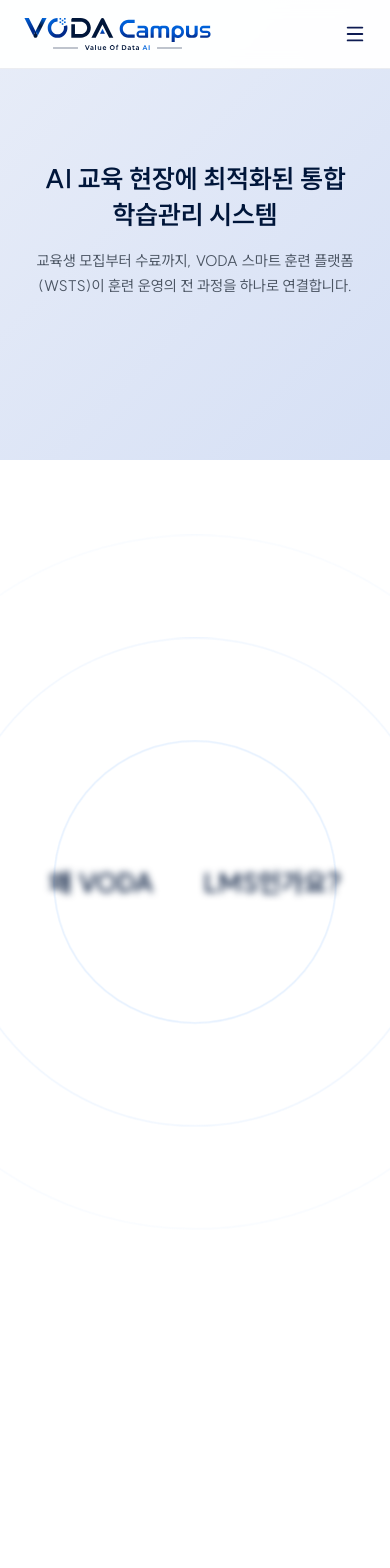
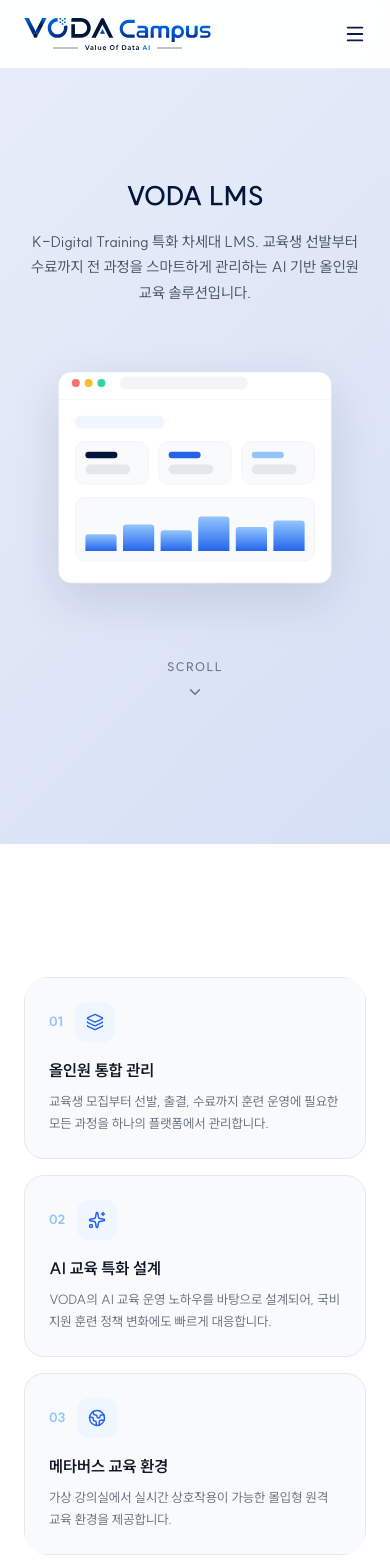
Before and after one commit to chaeuns/vodawebsite, a Next.js app: page /solutions/lms in a window 390 px wide. Shown: the top 1568 px of the page. Built offline with nearby package versions, Linux system fonts and the light colour scheme.

Commit message:
voda lms 페이지 디자인 수정

```diff
--- a/app/components/shared/useScrollReveal.ts
+++ b/app/components/shared/useScrollReveal.ts
@@ -2,7 +2,7 @@
 
 import { useEffect, useRef, useState } from "react";
 
-export function useScrollReveal() {
+export function useScrollReveal(threshold = 0.1) {
   const ref = useRef<HTMLDivElement>(null);
   const [isVisible, setIsVisible] = useState(false);
 
@@ -17,12 +17,12 @@
           observer.unobserve(el);
         }
       },
-      { threshold: 0.1 }
+      { threshold }
     );
 
     observer.observe(el);
     return () => observer.disconnect();
-  }, []);
+  }, [threshold]);
 
   return { ref, isVisible };
 }
--- a/app/solutions/lms/components/Hero.tsx
+++ b/app/solutions/lms/components/Hero.tsx
@@ -1,18 +1,104 @@
+"use client";
+
+import { motion } from "framer-motion";
+import { ChevronDown } from "lucide-react";
+
+const CHART_BARS = [38, 62, 48, 80, 56, 70];
+
+function DashboardMockup() {
+  return (
+    <motion.div
+      className="mx-auto mt-10 w-full max-w-[640px] overflow-hidden rounded-2xl border border-[#E5E7EB] bg-white shadow-[0_20px_60px_rgba(13,27,64,0.12)]"
+      initial={{ opacity: 0, y: 40, scale: 0.768 }}
+      animate={{ opacity: 1, y: 0, scale: 0.8 }}
+      transition={{ duration: 0.8, ease: "easeOut", delay: 0.35 }}
+    >
+      <motion.div
+        animate={{ y: [0, -8, 0] }}
+        transition={{ duration: 5, repeat: Infinity, ease: "easeInOut" }}
+      >
+        <div className="flex items-center gap-1.5 border-b border-[#F1F3F7] px-4 py-3">
+          <span className="h-2.5 w-2.5 rounded-full bg-[#F87171]" />
+          <span className="h-2.5 w-2.5 rounded-full bg-[#FBBF24]" />
+          <span className="h-2.5 w-2.5 rounded-full bg-[#34D399]" />
+          <span className="ml-3 h-4 w-40 rounded-full bg-[#F3F4F6]" />
+        </div>
+
+        <div className="flex">
+          <div className="hidden w-14 flex-col items-center gap-4 border-r border-[#F1F3F7] py-6 sm:flex">
+            <span className="h-7 w-7 rounded-lg bg-[#2563EB]" />
+            <span className="h-7 w-7 rounded-lg bg-[#EFF6FF]" />
+            <span className="h-7 w-7 rounded-lg bg-[#EFF6FF]" />
+            <span className="h-7 w-7 rounded-lg bg-[#EFF6FF]" />
+          </div>
+
+          <div className="flex-1 p-5 sm:p-6">
+            <div className="mb-4 h-4 w-28 rounded-full bg-[#EFF6FF]" />
+            <div className="grid grid-cols-3 gap-3">
+              {["#00163A", "#2563EB", "#93C5FD"].map((color) => (
+                <div key={color} className="rounded-xl border border-[#F1F3F7] bg-[#F9FAFB] p-3">
+                  <span className="block h-2 w-10 rounded-full" style={{ background: color }} />
+                  <span className="mt-2 block h-3 w-14 rounded-full bg-[#E5E7EB]" />
+                </div>
+              ))}
+            </div>
+            <div className="mt-4 flex h-20 items-end gap-2 rounded-xl border border-[#F1F3F7] bg-[#F9FAFB] p-3">
+              {CHART_BARS.map((h, i) => (
+                <span
+                  key={i}
+                  className="flex-1 rounded-t-sm bg-gradient-to-t from-[#2563EB] to-[#93C5FD]"
+                  style={{ height: `${h}%` }}
+                />
+              ))}
+            </div>
+          </div>
+        </div>
+      </motion.div>
+    </motion.div>
+  );
+}
+
 export default function Hero() {
   return (
     <section
-      className="relative flex min-h-[460px] items-center justify-center overflow-hidden py-20 px-6 sm:px-10 lg:px-16"
+      className="sticky top-0 z-0 flex min-h-screen items-center justify-center overflow-hidden py-20 px-6 sm:px-10 lg:px-16"
       style={{ background: "linear-gradient(135deg, #E8EDF8 0%, #D6E0F5 100%)" }}
     >
-      <div className="text-center">
-        <h1 className="font-bold leading-[1.35] text-[26px] md:text-[38px] text-[#00163A] break-keep">
-          AI 교육 현장에 최적화된
-          <br className="hidden md:block" /> 통합 학습관리 시스템
-        </h1>
-        <p className="text-[15px] md:text-[16px] text-[#4B5563] mt-4 max-w-[560px] mx-auto break-keep leading-[1.7]">
-          교육생 모집부터 수료까지, VODA 스마트 훈련 플랫폼(WSTS)이 훈련 운영의 전 과정을 하나로
-          연결합니다.
-        </p>
+      <div className="w-full text-center">
+        <motion.h1
+          initial={{ opacity: 0, y: 20 }}
+          animate={{ opacity: 1, y: 0 }}
+          transition={{ duration: 0.6, ease: "easeOut" }}
+          className="font-bold leading-[1.35] text-[26px] md:text-[38px] text-[#00163A] break-keep mt-8 sm:mt-24"
+        >
+          VODA LMS
+        </motion.h1>
+        <motion.p
+          initial={{ opacity: 0, y: 20 }}
+          animate={{ opacity: 1, y: 0 }}
+          transition={{ duration: 0.6, ease: "easeOut", delay: 0.12 }}
+          className="text-[15px] md:text-[16px] text-[#4B5563] mt-4 max-w-160 mx-auto break-keep leading-[1.7]"
+        >
+          K-Digital Training 특화 차세대 LMS. 교육생 선발부터 수료까지 전 과정을
+          <br className="hidden md:block" /> 스마트하게 관리하는 AI 기반 올인원 교육 솔루션입니다.
+        </motion.p>
+
+        <DashboardMockup />
+
+        <motion.div
+          className="mt-12 flex flex-col items-center gap-1 text-[#6B7280]"
+          initial={{ opacity: 0 }}
+          animate={{ opacity: 1 }}
+          transition={{ duration: 0.6, delay: 0.8 }}
+        >
+          <span className="text-[12px] font-semibold tracking-[1.5px]">SCROLL</span>
+          <motion.div
+            animate={{ y: [0, 6, 0] }}
+            transition={{ duration: 1.6, repeat: Infinity, ease: "easeInOut" }}
+          >
+            <ChevronDown size={18} />
+          </motion.div>
+        </motion.div>
       </div>
     </section>
   );
--- a/app/solutions/lms/components/ValueProps.tsx
+++ b/app/solutions/lms/components/ValueProps.tsx
@@ -1,76 +1,113 @@
 "use client";
 
-import { useRef } from "react";
-import { motion, useScroll, useTransform } from "framer-motion";
-import { Layers, Sparkles, Globe2 } from "lucide-react";
+import { useEffect, useState } from "react";
+import { motion } from "framer-motion";
+import { Search, Layers, Sparkles, Globe2 } from "lucide-react";
+import { useScrollReveal } from "@/app/components/shared/useScrollReveal";
 import { valueProps } from "../data";
 
 const ICONS = [Layers, Sparkles, Globe2];
+const QUERY = "왜 VODA LMS인가요?";
+const TYPE_INTERVAL_MS = 110;
+const SUBMIT_DELAY_MS = 700;
+const REVEAL_DELAY_MS = 600;
 
-const TITLE_WORDS = "왜 VODA LMS인가요?".split(" ");
-const SPLIT_INDEX = Math.ceil(TITLE_WORDS.length / 2);
-const TITLE_LEFT = TITLE_WORDS.slice(0, SPLIT_INDEX).join(" ");
-const TITLE_RIGHT = TITLE_WORDS.slice(SPLIT_INDEX).join(" ");
+type Phase = "idle" | "typing" | "submitted" | "revealed";
 
 export default function ValueProps() {
-  const wrapperRef = useRef<HTMLDivElement>(null);
-  const { scrollYProgress } = useScroll({
-    target: wrapperRef,
-    offset: ["start start", "end end"],
-  });
+  const { ref, isVisible } = useScrollReveal(0.9);
+  const [phase, setPhase] = useState<Phase>("idle");
+  const [charCount, setCharCount] = useState(0);
 
-  const titleOpacity = useTransform(scrollYProgress, [0, 0.35], [1, 0]);
-  const titleBlurValue = useTransform(scrollYProgress, [0, 0.35], [0, 10]);
-  const titleFilter = useTransform(titleBlurValue, (v) => `blur(${v}px)`);
-  const titleLeftX = useTransform(scrollYProgress, [0, 0.4], [0, -60]);
-  const titleRightX = useTransform(scrollYProgress, [0, 0.4], [0, 60]);
+  useEffect(() => {
+    if (isVisible && phase === "idle") setPhase("typing");
+  }, [isVisible, phase]);
 
-  const ringScale = useTransform(scrollYProgress, [0, 0.6], [1, 2.4]);
-  const ringOpacity = useTransform(scrollYProgress, [0, 0.15, 0.55], [0.5, 0.5, 0]);
+  useEffect(() => {
+    if (phase !== "typing") return;
+    if (charCount >= QUERY.length) {
+      const t = setTimeout(() => setPhase("submitted"), SUBMIT_DELAY_MS);
+      return () => clearTimeout(t);
+    }
+    const t = setTimeout(() => setCharCount((c) => c + 1), TYPE_INTERVAL_MS);
+    return () => clearTimeout(t);
+  }, [phase, charCount]);
 
-  const cardsOpacity = useTransform(scrollYProgress, [0.35, 0.65], [0, 1]);
-  const cardsScale = useTransform(scrollYProgress, [0.35, 0.65], [0.92, 1]);
-  const cardsY = useTransform(scrollYProgress, [0.35, 0.65], [40, 0]);
+  useEffect(() => {
+    if (phase !== "submitted") return;
+    const t = setTimeout(() => setPhase("revealed"), REVEAL_DELAY_MS);
+    return () => clearTimeout(t);
+  }, [phase]);
+
+  const typedText = QUERY.slice(0, charCount);
+  const isSubmitted = phase === "submitted" || phase === "revealed";
+  const isRevealed = phase === "revealed";
 
   return (
-    <section ref={wrapperRef} className="relative bg-white" style={{ height: "220vh" }}>
-      <div className="sticky top-0 h-screen overflow-hidden">
-        <motion.span
-          aria-hidden
-          className="absolute left-1/2 top-1/2 rounded-full border border-[#BFDBFE]"
-          style={{ width: 220, height: 220, x: "-50%", y: "-50%", scale: ringScale, opacity: ringOpacity }}
-        />
-        <motion.span
-          aria-hidden
-          className="absolute left-1/2 top-1/2 rounded-full border border-[#DBEAFE]"
-          style={{ width: 380, height: 380, x: "-50%", y: "-50%", scale: ringScale, opacity: ringOpacity }}
-        />
-        <motion.span
-          aria-hidden
-          className="absolute left-1/2 top-1/2 rounded-full border border-[#EFF6FF]"
-          style={{ width: 540, height: 540, x: "-50%", y: "-50%", scale: ringScale, opacity: ringOpacity }}
-        />
+    <section className="relative z-10 bg-white" style={{ height: "240vh" }}>
+      <div ref={ref} className="sticky top-0 h-screen overflow-hidden">
+        <div className="absolute inset-0 z-20 flex items-center justify-center px-6">
+          <motion.div
+            className="mx-auto flex max-w-[90%] sm:max-w-[520px] items-center gap-3 rounded-full border border-[#E5E7EB] bg-white px-5 py-2.5 sm:py-3 shadow-[0_8px_30px_rgba(0,0,0,0.06)]"
+            animate={
+              isRevealed
+                ? { opacity: 0, y: -24, scale: 0.94 }
+                : { opacity: 1, y: 0, scale: 1 }
+            }
+            transition={{ duration: 0.6, ease: "easeInOut" }}
+          >
+            <Search size={18} className="shrink-0 text-[#93C5FD]" />
+            <p className="flex-1 min-w-0 truncate text-left text-[15px] sm:text-[18px] font-bold text-[#00163A]">
+              {typedText}
+              <motion.span
+                aria-hidden
+                className="ml-0.5 inline-block h-[1.1em] w-0.5 translate-y-0.5 bg-[#2563EB] align-middle"
+                animate={
+                  isSubmitted
+                    ? { opacity: 0 }
+                    : { opacity: [1, 1, 0, 0] }
+                }
+                transition={
+                  isSubmitted
+                    ? { duration: 0.2 }
+                    : { duration: 0.9, repeat: Infinity, times: [0, 0.5, 0.5, 1] }
+                }
+              />
+            </p>
+            <motion.div
+              className="flex h-7 w-7 sm:h-8 sm:w-8 shrink-0 items-center justify-center rounded-full bg-[#EFF6FF] text-[#2563EB]"
+              animate={
+                isSubmitted
+                  ? { scale: [1, 1.15, 1], backgroundColor: "#2563EB", color: "#FFFFFF" }
+                  : { scale: 1, backgroundColor: "#EFF6FF", color: "#2563EB" }
+              }
+              transition={{ duration: 0.4 }}
+            >
+              <Search size={14} />
+            </motion.div>
+          </motion.div>
+        </div>
 
-        <motion.h2
-          className="pointer-events-none absolute inset-0 flex flex-wrap items-center justify-center gap-x-3 px-6 text-center text-[26px] sm:text-[34px] md:text-[40px] font-bold text-[#00163A]"
-          style={{ opacity: titleOpacity, filter: titleFilter }}
-        >
-          <motion.span style={{ x: titleLeftX }}>{TITLE_LEFT}</motion.span>
-          <motion.span style={{ x: titleRightX }}>{TITLE_RIGHT}</motion.span>
-        </motion.h2>
-
-        <motion.div
-          className="absolute inset-0 flex items-center justify-center px-6"
-          style={{ opacity: cardsOpacity }}
-        >
-          <motion.div className="w-full max-w-[1100px] mx-auto" style={{ y: cardsY, scale: cardsScale }}>
+        <div className="absolute inset-0 z-10 flex items-center justify-center px-6">
+          <div className="w-full max-w-[1100px] mx-auto overflow-hidden rounded-3xl relative">
             <div className="grid grid-cols-1 sm:grid-cols-2 lg:grid-cols-3 gap-4 sm:gap-6">
               {valueProps.map((item, i) => {
                 const Icon = ICONS[i];
                 return (
-                  <div
+                  <motion.div
                     key={item.number}
                     className="rounded-[20px] border border-[#E5E7EB] bg-[#F9FAFB] p-6 sm:p-7"
+                    initial={{ opacity: 0, y: 30, scale: 0.92 }}
+                    animate={
+                      isRevealed
+                        ? { opacity: 1, y: 0, scale: 1 }
+                        : { opacity: 0, y: 30, scale: 0.92 }
+                    }
+                    transition={{
+                      duration: 0.7,
+                      ease: "easeOut",
+                      delay: isRevealed ? 0.25 + i * 0.18 : 0,
+                    }}
                   >
                     <div className="flex items-center gap-3">
                       <span className="text-[13px] font-extrabold text-[#93C5FD]">
@@ -86,12 +123,27 @@
                     <p className="text-[13px] sm:text-[14px] text-[#6B7280] mt-2 leading-[1.7]">
                       {item.body}
                     </p>
-                  </div>
+                  </motion.div>
                 );
               })}
             </div>
-          </motion.div>
-        </motion.div>
+
+            <motion.div
+              aria-hidden
+              className="pointer-events-none absolute inset-y-0 left-0 w-1/2 bg-white"
+              initial={{ x: 0 }}
+              animate={{ x: isRevealed ? "-100%" : 0 }}
+              transition={{ duration: 1, ease: [0.65, 0, 0.35, 1] }}
+            />
+            <motion.div
+              aria-hidden
+              className="pointer-events-none absolute inset-y-0 right-0 w-1/2 bg-white"
+              initial={{ x: 0 }}
+              animate={{ x: isRevealed ? "100%" : 0 }}
+              transition={{ duration: 1, ease: [0.65, 0, 0.35, 1] }}
+            />
+          </div>
+        </div>
       </div>
     </section>
   );
--- a/app/solutions/lms/page.tsx
+++ b/app/solutions/lms/page.tsx
@@ -14,8 +14,10 @@
 export default function LmsPage() {
   return (
     <div>
-      <Hero />
-      <ValueProps />
+      <div className="relative">
+        <Hero />
+        <ValueProps />
+      </div>
       <Features />
       <AdminDashboard />
       <CTA />
```
